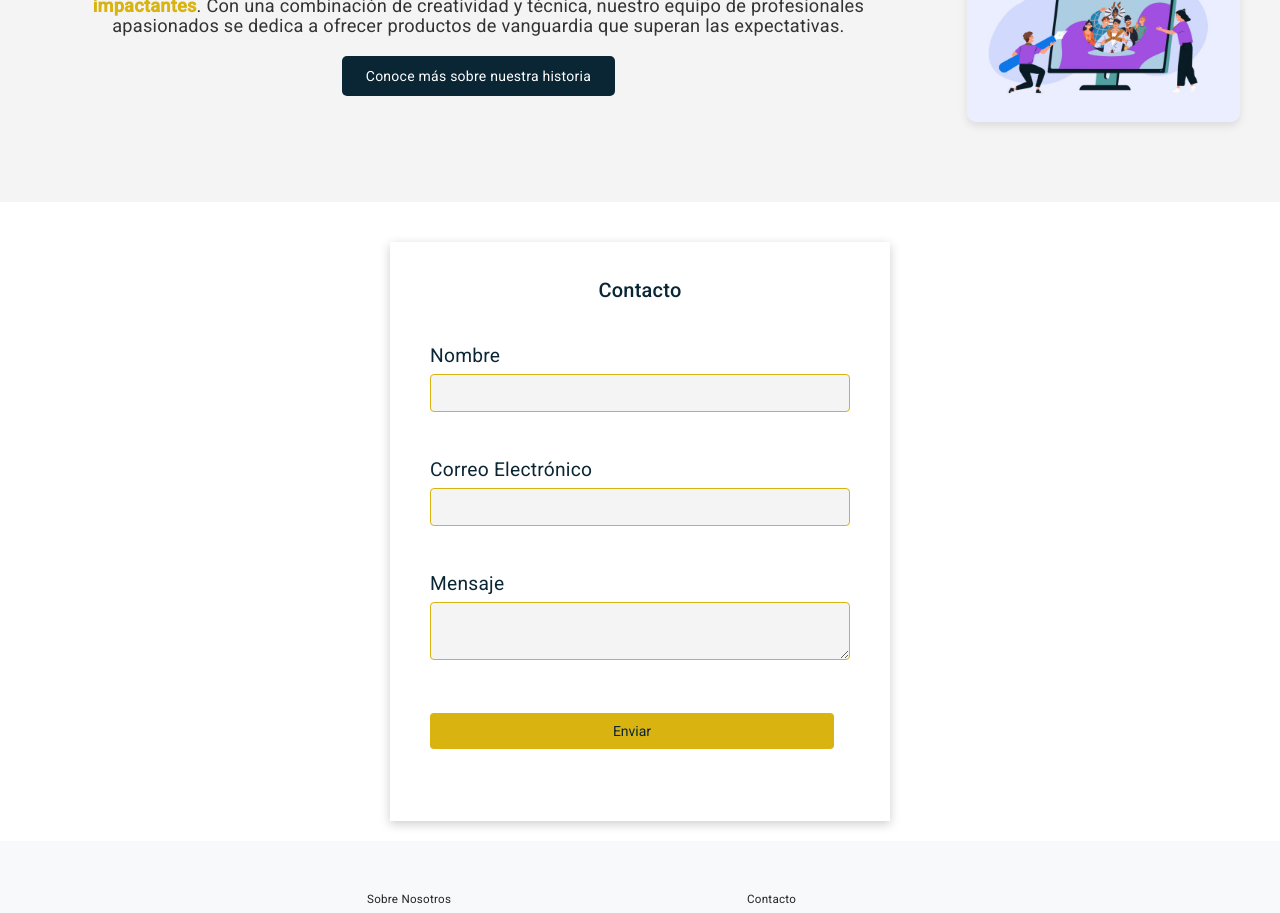
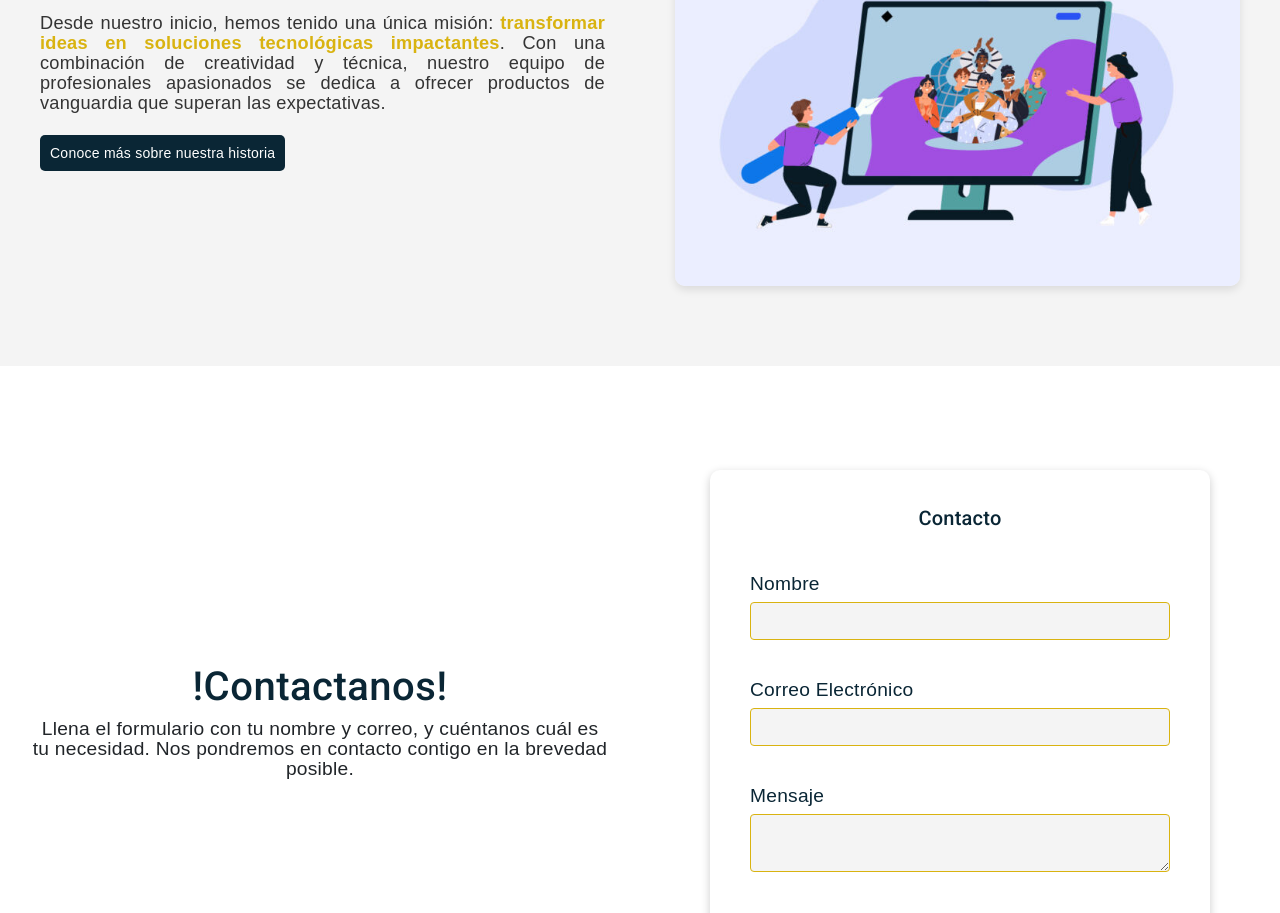
Before and after one commit to Astro-Solutions-S-A/astro_solutions_info, an Angular app: page /inicio in a window 1280 px wide. Shown: the part 1460-2373 px from the top of the page. Built offline with nearby package versions, Linux system fonts and the light colour scheme.

Commit message:
Contact Form

```diff
--- a/src/app/acercaDe/acerca-de/acerca-de.component.css
+++ b/src/app/acercaDe/acerca-de/acerca-de.component.css
@@ -3,6 +3,8 @@
   background-color: #f4f4f4; /* Ligeramente más oscuro que el original para que contraste mejor con el color neutro */
   text-align: center;
   position: relative;
+  margin: 0;
+  font-family: Arial, sans-serif;
 }
 
 .acerca-de h2 {
@@ -13,7 +15,8 @@
 
 .acerca-de-content {
   display: flex;
-  justify-content: space-between;
+  flex-wrap: wrap;
+  justify-content: center;
   align-items: center;
   max-width: 1200px;
   margin: 0 auto;
@@ -37,6 +40,13 @@
   text-decoration: none;
   border-radius: 5px;
   transition: background-color 0.3s, transform 0.3s;
+  margin-top: 15px; /* Adjust the margin as needed */
+  padding: 10px;
+}
+
+img {
+  max-width: 100%;
+  height: auto;
 }
 
 .btn-more:hover {
@@ -73,4 +83,33 @@
   animation-duration: 1s;
   animation-fill-mode: forwards;
   animation-delay: 0.3s;
+  display: flex;
+  flex-wrap: wrap;
+  justify-content: center;
+  align-items: center;
 }
+
+.acerca-de-texto {
+  flex: 1;
+  max-width: 600px;
+  margin-right: 20px; /* Adjust the margin as needed */
+  text-align: justify;
+}
+
+.acerca-de-imagen {
+  flex: 1;
+  max-width: 600px;
+  margin-top: 20px; /* Adjust the margin as needed */
+}
+
+@media only screen and (max-width: 768px) {
+  .acerca-de-content {
+    flex-direction: column;
+  }
+  .acerca-de-texto,
+  .acerca-de-imagen {
+    margin-right: 0;
+    margin-top: 0;
+    max-width: 100%;
+  }
+}
--- a/src/app/contacto/contacto.component.css
+++ b/src/app/contacto/contacto.component.css
@@ -1,60 +1,119 @@
+.contacto-container {
+  display: flex;
+  font-family: Arial, sans-serif;
+  margin: 0;
+  padding: 0;
+}
+
+.mensaje-container,
+.formulario-container {
+  flex: 1;
+  max-width: 100%; /* Adjusted to full width for responsiveness */
+}
+
+.mensaje-container {
+  padding: 2rem;
+  text-align: center;
+  background-color: #ffffff;
+  font-size: 1.4rem;
+  display: flex;
+  flex-direction: column;
+  justify-content: center;
+  align-items: center;
+}
+
+.formulario-container {
+  padding: 2rem;
+  background-color: #ffffff;
+  display: flex;
+  flex-direction: column;
+  align-items: center;
+  margin-top: 2rem; /* Adjusted spacing between the two columns */
+}
+
+.mensaje-container h2 {
+  font-size: 2.5rem;
+  margin-bottom: 1rem;
+}
+
+.mensaje-container p {
+  font-size: 1.2rem;
+}
+
 .contacto {
   width: 100%;
   max-width: 500px;
   margin: 0 auto;
   padding: 2rem;
   box-shadow: 0 3px 10px rgba(0, 0, 0, 0.2);
-  background-color: #ffffff; /* Color neutro para el fondo */
+  background-color: #ffffff;
+  border-radius: 10px;
 }
 
 h2 {
   margin-bottom: 2rem;
   text-align: center;
-  color: #0A2635; /* Color principal para el título */
+  color: #0A2635;
 }
 
 .campo {
-  margin-bottom: 2rem;
+  margin-bottom: 1.5rem; /* Adjusted spacing between fields */
   padding: 0.5rem;
+  box-sizing: border-box;
 }
 
 label {
   display: block;
   margin-bottom: 0.5rem;
   font-size: 1.2rem;
-  color: #0A2635; /* Color principal para las etiquetas */
+  color: #0A2635;
 }
 
-input, textarea {
-  width: 100%;
-  padding: 0.5rem;
-  border: 1px solid #D9B310; /* Color de acento para el borde */
+input, textarea, button {
+  width: 100%; /* Adjusted width for better responsiveness */
+  padding: 8px;
+  border: 1px solid #D9B310;
   border-radius: 4px;
   box-sizing: border-box;
-  color: #0A2635; /* Color principal para el texto */
-  background-color: #f4f4f4; /* Un color suave para el fondo del input/textarea */
+  color: #0A2635;
+  background-color: #f4f4f4;
+}
+
+button {
+  cursor: pointer;
 }
 
 input:focus, textarea:focus {
-  border-color: #0A2635; /* Color principal para el borde al hacer focus */
+  border-color: #0A2635;
   outline: none;
 }
 
 button {
   display: block;
-  width: calc(100% - 1rem);
   padding: 0.5rem;
-  background-color: #D9B310; /* Color de acento para el botón */
-  color: #0A2635; /* Color principal para el texto del botón */
+  background-color: #D9B310;
+  color: #0A2635;
   border: none;
   border-radius: 4px;
   cursor: pointer;
-  transition: background-color 0.3s, transform 0.3s;
+  transition: background-color 0.3s, transform 0.3s, box-shadow 0.3s;
   box-sizing: border-box;
+  margin-top: 0.5rem;
 }
 
 button:hover {
-  background-color: #0A2635; /* Color principal al pasar el mouse */
-  color: #fff; /* Color neutro para el texto al pasar el mouse */
-  transform: translateY(-3px); /* Un pequeño levantamiento al pasar el mouse */
+  background-color: #0A2635;
+  color: #fff;
+  transform: translateY(-3px);
+  box-shadow: 0 6px 20px rgba(0, 0, 0, 0.4);
 }
+
+@media only screen and (max-width: 768px) {
+  .contacto-container {
+    flex-direction: column;
+  }
+
+  .formulario-container {
+    margin-top: 0; /* Remove the top margin for better alignment on smaller screens */
+  }
+}
--- a/src/app/contacto/contacto.component.html
+++ b/src/app/contacto/contacto.component.html
@@ -1,6 +1,13 @@
+<div class="contacto-container">
+  <div class="mensaje-container">
+    <h2>!Contactanos!</h2>
+    <p>Llena el formulario con tu nombre y correo, y cuéntanos cuál es tu necesidad. Nos pondremos en contacto contigo
+      en la brevedad posible.</p>
+  </div>
+  <div class="formulario-container">
     <div class="contacto">
       <h2>Contacto</h2>
-  <form (submit)="enviarFormulario()">
+      <form (submit)="enviarFormulario()" style="max-width: 100%;">
         <div class="campo">
           <label for="nombre">Nombre</label>
           <input id="nombre" type="text" required [(ngModel)]="nombre" name="nombre">
@@ -20,3 +27,4 @@
         </div>
       </form>
     </div>
+  </div>
--- a/src/app/servicios/servicios/servicios.component.css
+++ b/src/app/servicios/servicios/servicios.component.css
@@ -8,17 +8,19 @@
 .servicios {
   display: flex;
   justify-content: space-between;
-  margin-top: 50px;
   flex-wrap: wrap;
   gap: 20px;
   background-color: #f4f4f4; /* Un color de fondo claro para contrastar con el color principal */
   padding: 20px;
   border-radius: 8px;
+  justify-content: space-around;
+  margin: 0;
+  font-family: Arial, sans-serif;
 }
 
 .servicio-item {
   flex: 1;
-  margin: 0 10px;
+  margin: 0 15px;
   text-align: center;
   box-shadow: 0 4px 8px rgba(0, 0, 0, 0.1);
   padding: 20px;
@@ -37,7 +39,8 @@
 
 .servicio-item img {
   width: 150px;
-  height: 150px;
+  max-width: 100%;
+  height: auto;
   object-fit: cover;
   margin-bottom: 20px;
   border-radius: 8px; /* Redondea las esquinas de la imagen */
```
Also changed, not shown: src/app/acercaDe/acerca-de/acerca-de.component.html (indentation only). Lines whose indentation alone changed are shown as unchanged.
